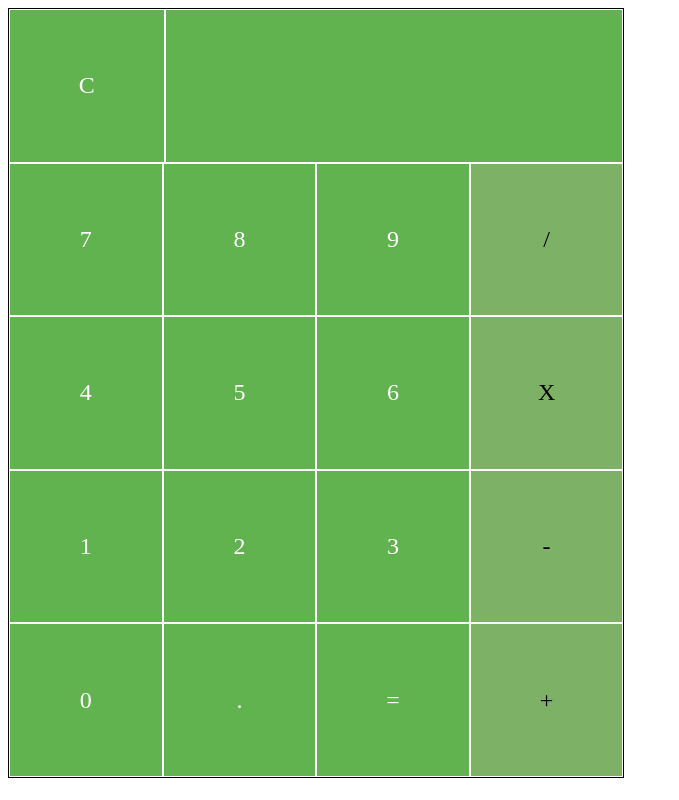
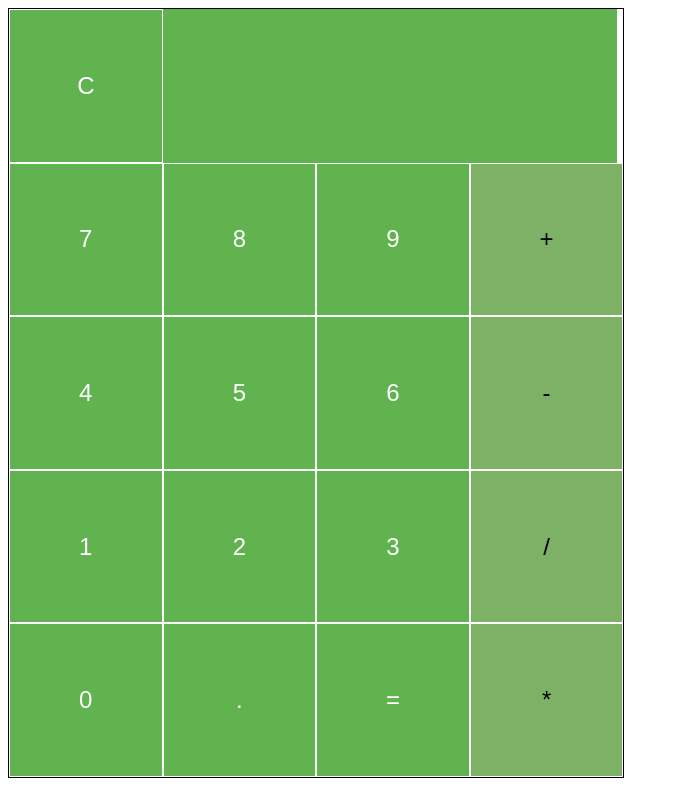
Before and after one commit to ZacharyAkers/week-three-project, a plain HTML site: page index.html in a window 1280 px wide. Shown: the whole page, without its empty margins (0-679 px from the left). Drawn offline with Linux system fonts and the light colour scheme.

Commit message:
turn in version

```diff
--- a/index.html
+++ b/index.html
@@ -1,42 +1,40 @@
 <!DOCTYPE html>
 <html>
   <head>
+    <meta charset="utf-8">
     <title>Calculator</title>
-        <link rel="stylesheet" href="main.css"
+    <link rel="stylesheet" href="main.css">
   </head>
   <body>
 
+    <form name="case">
+        <div class="calc-body">
+            <input type="button" id="clearMem" class="digit" value="C" onclick="runC()">
+            <input name="display" id="display" value="">
 
-        <div class="container">
-            <div class="content-row">
-                <div id="clearButton" class="square">C</div>
-                <div id="calWindow" class="text-content"></div>
+            <input type="button" class="digit" value="7" onclick="num7()">
+            <input type="button" class="digit" value="8" onclick="num8()">
+            <input type="button" class="digit" value="9" onclick="num9()">
+            <input type="button" id="plus" 	class="oper" 	value="+"  onclick="runPlus()">
+
+            <input type="button" class="digit" value="4" onclick="num4()">
+            <input type="button" class="digit" value="5" onclick="num5()">
+            <input type="button" class="digit" value="6" onclick="num6()">
+            <input type="button" id="minus" 	class="oper" 	value="-" onclick="runMinus()" >
+
+            <input type="button" class="digit" value="1" onclick="num1()">
+            <input type="button" class="digit" value="2" onclick="num2()">
+            <input type="button" class="digit" value="3" onclick="num3()">
+            <input type="button" id="divide" 	class="oper" 	value="/" onclick="runDivide()" >
+
+            <input type="button" class="digit" value="0" onclick="num0()">
+            <input type="button" id="clearMem" class="digit" value="." onclick="runPeriod()">
+
+
+	        <input type="button" id="equal" 	class="digit"	value="=" onclick="runEquals()">
+            <input type="button" id="multiply" 	class="oper" 	value="*" onclick="runMultiply()">
         </div>
-            <div class="content-row">
-                <div class="square" id="sevenButton">7</div>
-                <div class="square" id="eightButton">8</div>
-                <div class="square" id="nineButton">9</div>
-                <div class="square" id="dividerButton">/</div>
-            </div>
-            <div class="content-row">
-                <div class="square" id="fourButton">4</div>
-                <div class="square" id="fiveButton">5</div>
-                <div class="square" id="sixButton">6</div>
-                <div class="square" id="multiplyButton">X</div>
-            </div>
-            <div class="content-row">
-                <div class="square" id="oneButton">1</div>
-                <div class="square" id="twoButton">2</div>
-                <div class="square" id="threeButton">3</div>
-                <div class="square" id="minusButton">-</div>
-            </div>
-            <div class="content-row">
-                <div class="square" id="zeroButton">0</div>
-                <div class="square" id="periodButton">.</div>
-                <div class="square" id="equalButton">=</div>
-                <div class="square" id="addButton">+</div>
-            </div>
-        </div>
+    </form>
 
     <script src="main.js"></script>
   </body>
--- a/main.css
+++ b/main.css
@@ -1,17 +1,17 @@
 /*colors -
 Main Green: #61b34f
-Light Green:
+Light Green: #7cb166
 */
 
 
 
-.container {
+.calc-body {
     display: flex;
     flex-direction: column;
+    flex-flow: wrap;
     height: 60vw;
     width: 48vw;
     border: 1px solid black;
-    background-color: #61b34f;
 }
 
 .content-row {
@@ -24,36 +24,33 @@ Light Green:
     flex-grow: 3;
 }
 
-.square {
+#display {
+    width: 73%;
+    background-color: #61b34f;
+    color: white;
+    font-size: 1.5em;
+    border: .05em solid #61b34f;
+}
+
+.digit {
     border: .05em solid white;
-    width: 12vw;
+    width: 25%;
     color: white;
     display: flex;
     justify-content: center;
     align-items: center;
     font-size: 1.5em;
+    background-color: #61b34f;
 }
 
-#dividerButton {
+.oper {
     color: black;
     background-color: #7cb166;
+    width: 12vw;
+    font-size: 1.5em;
+    border: .05em solid white;
 }
 
-#multiplyButton {
-    color: black;
+.digit:hover {
     background-color: #7cb166;
 }
-
-#minusButton {
-    color: black;
-    background-color: #7cb166;
-}
-
-#addButton {
-    color: black;
-    background-color: #7cb166;
-}
-
-.square:hover {
-    background-color: #7cb166;
-}
--- a/main.js
+++ b/main.js
@@ -1,27 +1,76 @@
-const clearBtn = document.querySelector("#clearButton");
-const calWindow = document.querySelector("#calWindow");
-const sevenBtn = document.querySelector("#sevenButton");
-const eightBtn = document.querySelector("#eightButton");
-const nineBtn = document.querySelector("#nineButton");
-const dividerBtn = document.querySelector("#dividerButton")
-const fourBtn = document.querySelector("#fourButton");
-const fiveBtn = document.querySelector("#fiveButton");
-const sixBtn = document.querySelector("#sixButton");
-const multiplyBtn = document.querySelector("#multiplyButton");
-const oneBtn = document.querySelector("#oneButton");
-const twoBtn = document.querySelector("#twoButton");
-const threeBtn = document.querySelector("#threeButton");
-const minusBtn = document.querySelector("#minusButton");
-const zeroBtn = document.querySelector("#zeroButton");
-const periodBtn = document.querySelector("#periodButton");
-const equalBtn = document.querySelector("#equalButton");
-const addBtn = document.querySelector("#Button")
-let btnList = document.querySelectorAll(".square");
+function num7(){
 
-for (let i = 0; i < btnList.length; i++) {
-    let btn = btnList[i];
+	document.case.display.value += "7"
+};
+function num8(){
 
-    btn.addEventListener("click", function(event) {
-        console.log("you clicked button number " + i)
-    });
+	document.case.display.value += "8"
+};
+function num9(){
+
+	document.case.display.value += "9"
+};
+function num4(){
+
+	document.case.display.value += "4"
+};
+function num5(){
+
+	document.case.display.value += "5"
+};
+
+function num6(){
+
+	document.case.display.value += "6"
+};
+
+function num1(){
+
+	document.case.display.value += "1"
+};
+
+function num2(){
+
+	document.case.display.value += "2"
+};
+
+function num3(){
+
+	document.case.display.value += "3"
+};
+
+function num0(){
+
+	document.case.display.value += "0"
+};
+function runPlus(){
+
+	document.case.display.value += "+"
+};
+function runMinus(){
+
+	document.case.display.value += "-"
+};
+function runDivide(){
+
+	document.case.display.value += "/"
+};
+function runMultiply(){
+
+	document.case.display.value += "*"
+};
+
+function runC(){
+
+	document.case.display.value = ""
+};
+
+function runPeriod() {
+    document.case.display.value += "."
+};
+
+
+function runEquals() {
+	var equals = eval(document.case.display.value)
+	document.case.display.value = equals;
 }
```
Lines whose indentation alone changed are shown as unchanged.
